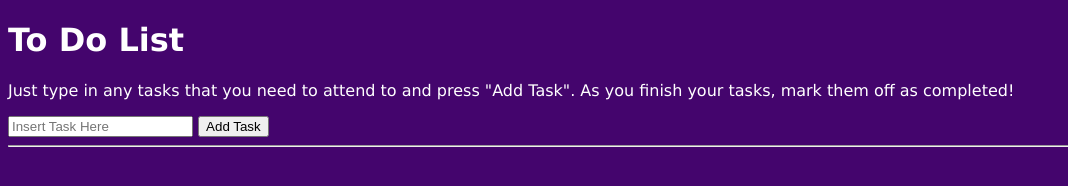
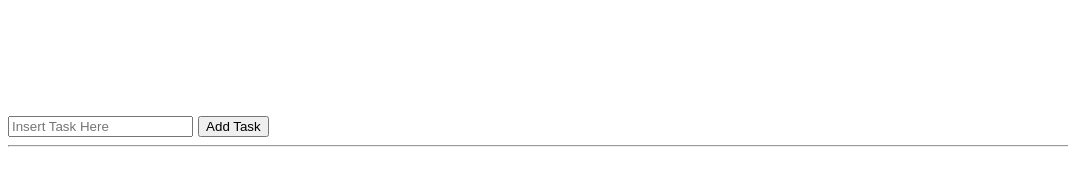
Before and after one commit to ahmadkane93/js-project-to-do-list, a plain HTML site: page index.html in a window 1280 px wide. Shown: the whole page, without its empty margins (0-1068 px from the left). Drawn offline with Linux system fonts and the light colour scheme.

Commit message:
removed background color

```diff
--- a/styles.css
+++ b/styles.css
@@ -1,5 +1,5 @@
 body {
-    background-color: rgb(68, 5, 109);
+
     color:white;
     font-family: 'Lucida Sans', 'Lucida Sans Regular', 'Lucida Grande', 'Lucida Sans Unicode', Geneva, Verdana, sans-serif;
     background-image: url("/pexels-markus-spiske-2004161.jpg);
```
